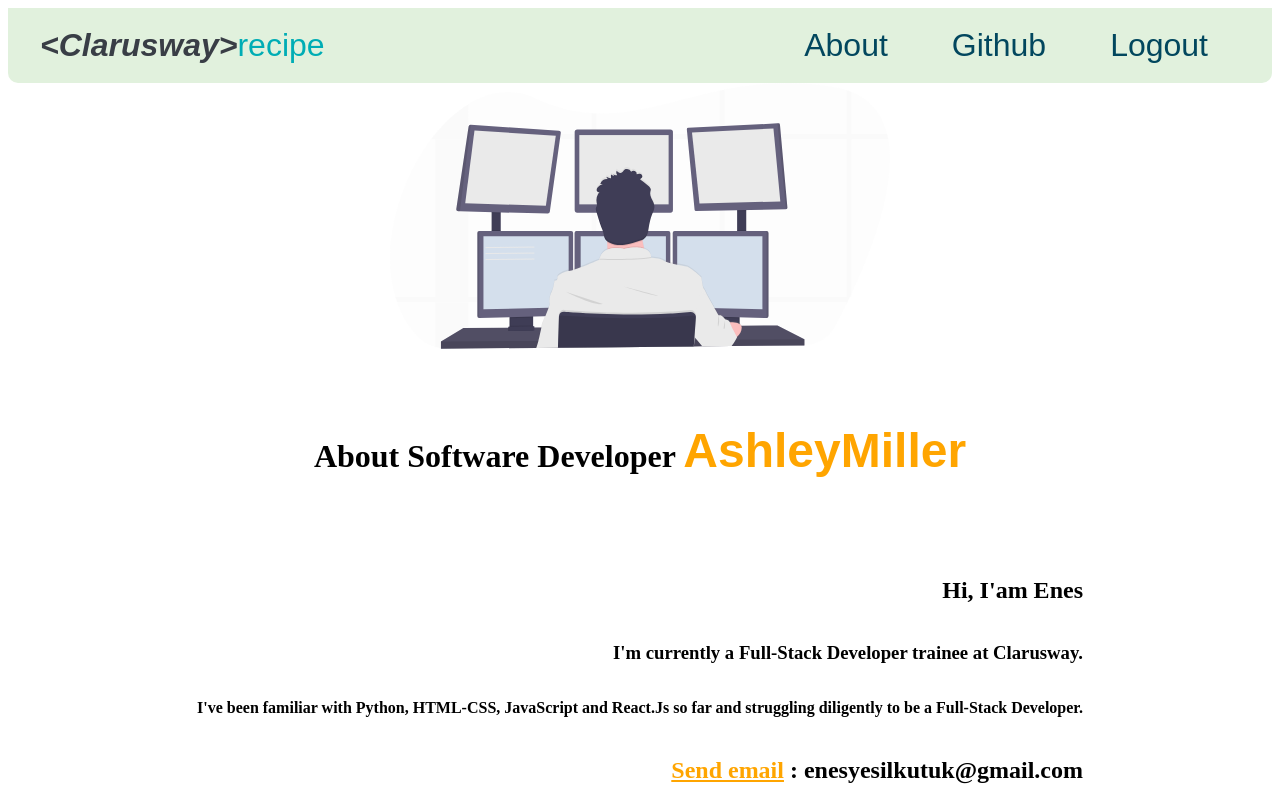
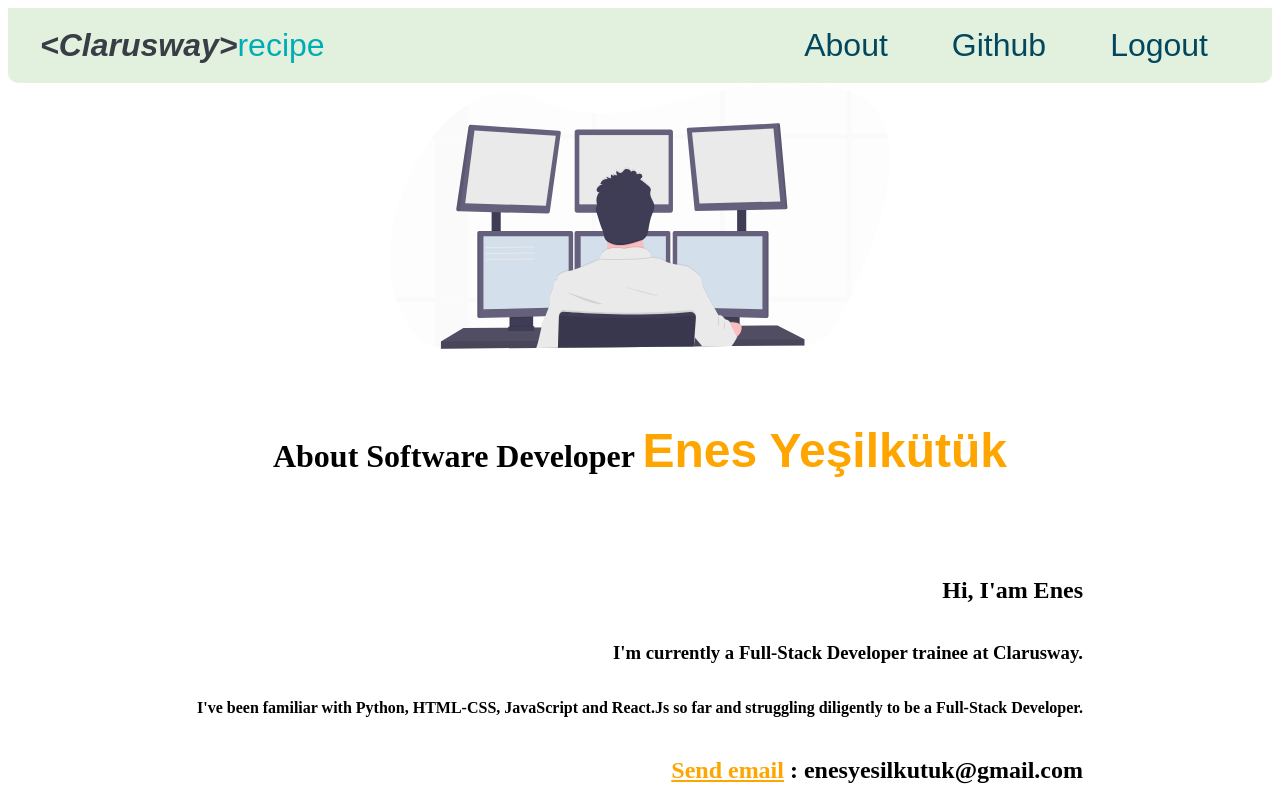
Before and after one commit to enesyesilkutuk/react-recipe-app-project, a React (Create React App) app: page /about in a window 1280 px wide. Shown: the top 800 px of the page. Built offline with nearby package versions, Linux system fonts and the light colour scheme.

Commit message:
mistake corrected

```diff
--- a/src/pages/about/About.jsx
+++ b/src/pages/about/About.jsx
@@ -14,7 +14,7 @@ const About = () => {
       <StyledImage src={codingSvg} />
       <HeaderContainer>
         <h1>
-          About Software Developer <span>AshleyMiller </span>
+          About Software Developer <span>Enes Yeşilkütük</span>
         </h1>
       </HeaderContainer>
       <InfoContainer>
```
